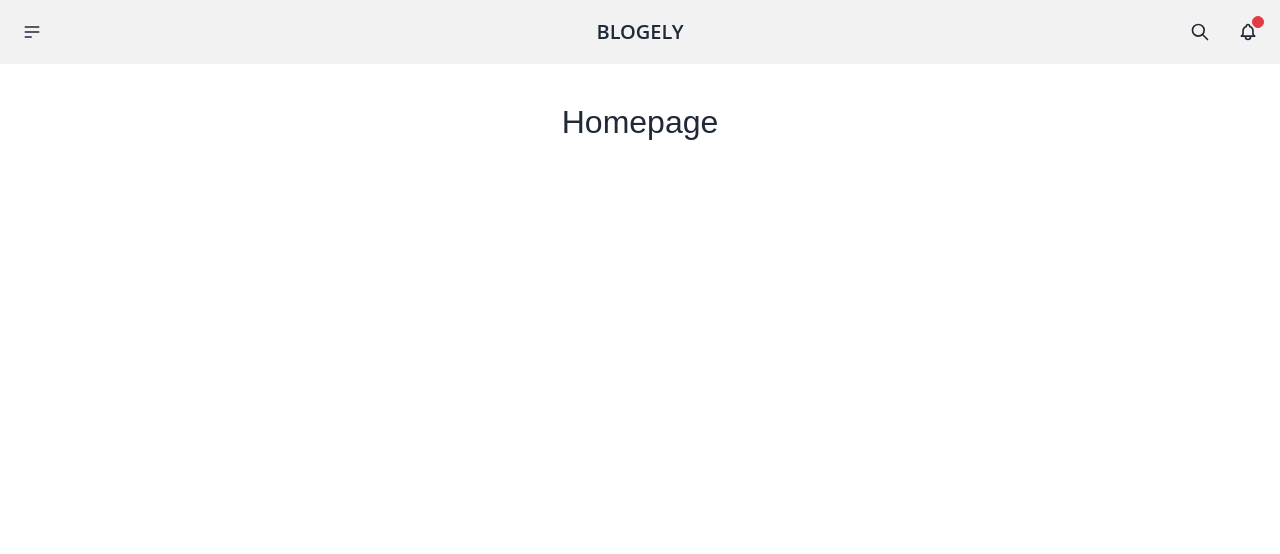
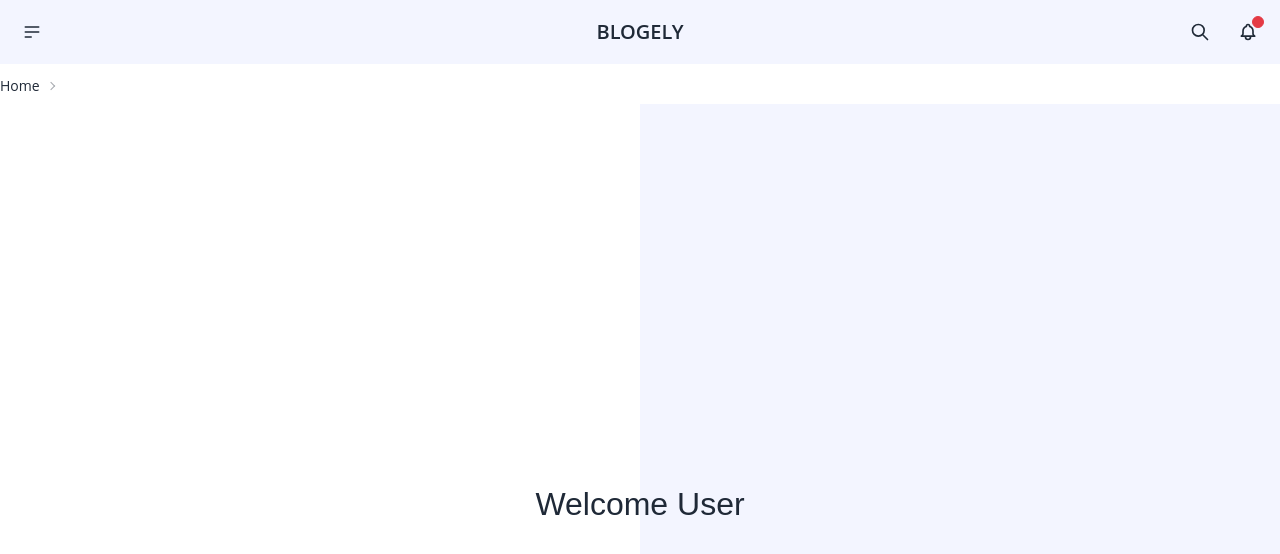
Before and after one commit to thisiskhandev/auth-mern-crud, a React (Create React App) app in the folder client/: page / in a window 1280 px wide. Shown: the top 554 px of the page. Built offline with nearby package versions, Linux system fonts and the light colour scheme; a web font is replaced by a local one.

Commit message:
UI improvements

```diff
--- /dev/null
+++ b/client/src/assets/components/About.js
@@ -0,0 +1,13 @@
+import React from "react";
+
+const About = () => {
+  return (
+    <>
+      <main className="container mx-auto">
+        <h1 className="text-center">About page</h1>
+      </main>
+    </>
+  );
+};
+
+export default About;
--- a/client/src/assets/components/HomePage.js
+++ b/client/src/assets/components/HomePage.js
@@ -1,11 +1,13 @@
-import React from 'react'
+import React from "react";
 
 const HomePage = () => {
   return (
-    <main className="container">
-        <h1 className="text-center">Homepage</h1>
+    <main className="home ">
+      <section className="container mx-auto flex justify-center items-center h-screen">
+        <h1 className="text-center">Welcome User</h1>
+      </section>
     </main>
-  )
-}
+  );
+};
 
-export default HomePage
+export default HomePage;
--- a/client/src/assets/components/SignIn.js
+++ b/client/src/assets/components/SignIn.js
@@ -65,7 +65,7 @@ const SignIn = () => {
               <button
                 type="submit"
                 className="btn btn-secondary  submit"
-                onClick={(e) => e.preventDefaul()}
+                onClick={(e) => e.preventDefault()}
               >
                 Sign In
               </button>
--- a/client/src/assets/components/routes/Navbar.js
+++ b/client/src/assets/components/routes/Navbar.js
@@ -3,16 +3,20 @@ const Navbar = () => {
   let location = useLocation();
   location = location.pathname.replaceAll("/", "");
   // console.log(location);
+  let URL = window.location.href;
+  let result = URL.substr(0, URL.lastIndexOf("/"));
+  // console.log(result);
   let body = document.getElementsByTagName("body")[0];
   if (body.classList.length === 0) {
     body.classList = "homepage";
   } else {
     body.classList = location;
   }
+
   return (
     <>
       <header>
-        <nav className="navbar bg-base-200 mb-10">
+        <nav className="navbar mb-1">
           <div className="navbar-start">
             <div className="dropdown">
               <label tabIndex="0" className="btn btn-ghost btn-circle">
@@ -101,6 +105,18 @@ const Navbar = () => {
             </button>
           </div>
         </nav>
+        <section className="container mx-auto">
+          <div class="text-sm breadcrumbs">
+            <ul>
+              <li>
+                <NavLink to="/">Home</NavLink>
+              </li>
+              <li className="capitalize">
+              {location}
+              </li>
+            </ul>
+          </div>
+        </section>
       </header>
     </>
   );
--- a/client/src/assets/components/routes/Routings.js
+++ b/client/src/assets/components/routes/Routings.js
@@ -1,13 +1,15 @@
 import React from "react";
 import { Routes, Route } from "react-router-dom";
+import About from "../About";
 import HomePage from "../HomePage";
 import SignIn from "../SignIn";
 const Routings = () => {
   return (
     <>
       <Routes>
-        <Route exact path="/" element={<HomePage />} />
+        <Route path="/" element={<HomePage />} />
         <Route path="/signin" element={<SignIn />} />
+        <Route path="/about" element={<About />} />
       </Routes>
     </>
   );
--- a/client/src/assets/styles/styles.scss
+++ b/client/src/assets/styles/styles.scss
@@ -6,6 +6,7 @@ $font-digital: "Digital", monospace;
 $color-primary: #e43a45;
 $color-secondary: #5578eb;
 $color-secondary-hover: #335de7;
+$color-light: #f3f5ff;
 $color-secondary-gradient: linear-gradient(80deg, #1753c8, #3e93ce);
 $shadow-secondary: 0 9px 16px 0 #5d78ff40;
 $color-links: #374afb;
@@ -191,6 +192,21 @@ select {
 //   }
 // }
 
+header {
+  nav {
+    background-color: $color-light;
+  }
+}
+
+main.home {
+  background: rgb(255, 255, 255);
+  background: linear-gradient(
+    90deg,
+    rgba(255, 255, 255, 1) 50%,
+    rgba(243, 245, 255, 1) 50%
+  );
+}
+
 .login {
   background: url("../images/bg-auth.jpg") no-repeat fixed center;
 }
```
